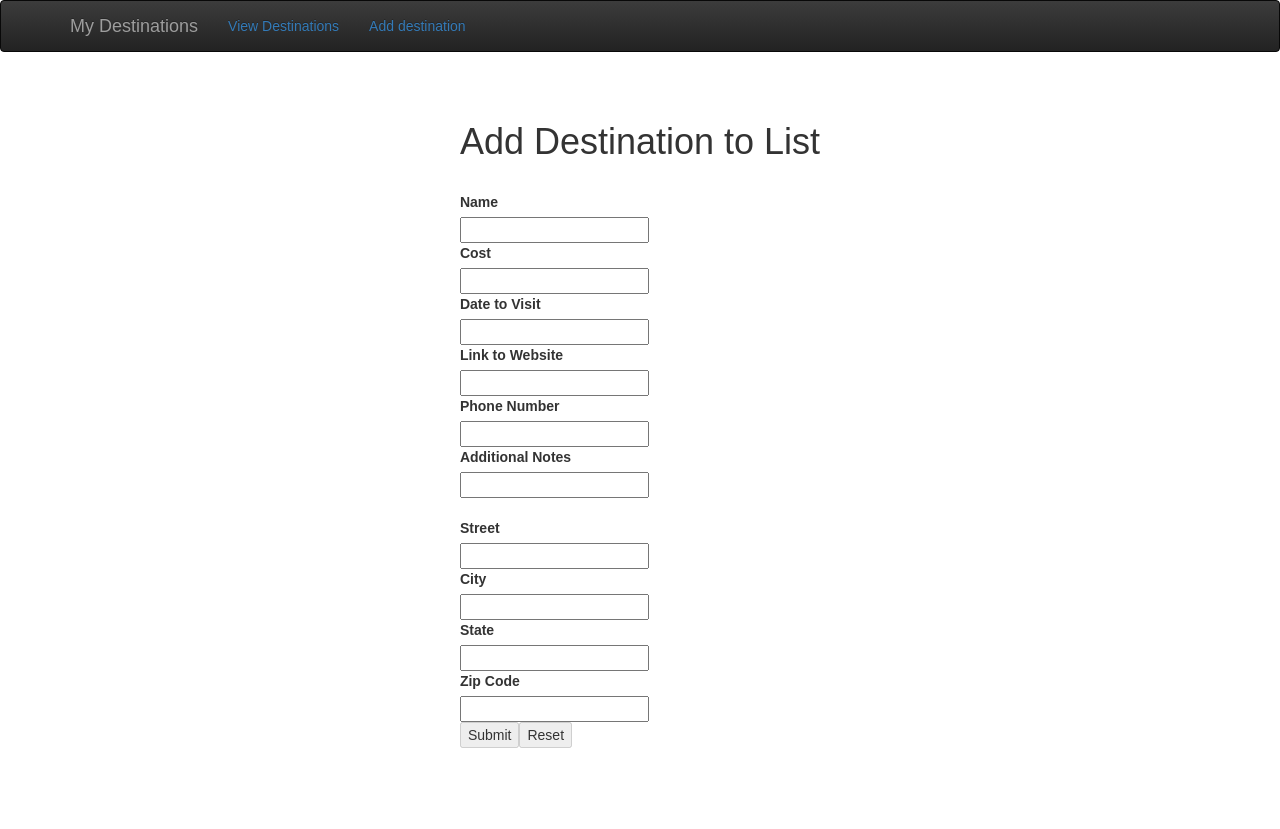
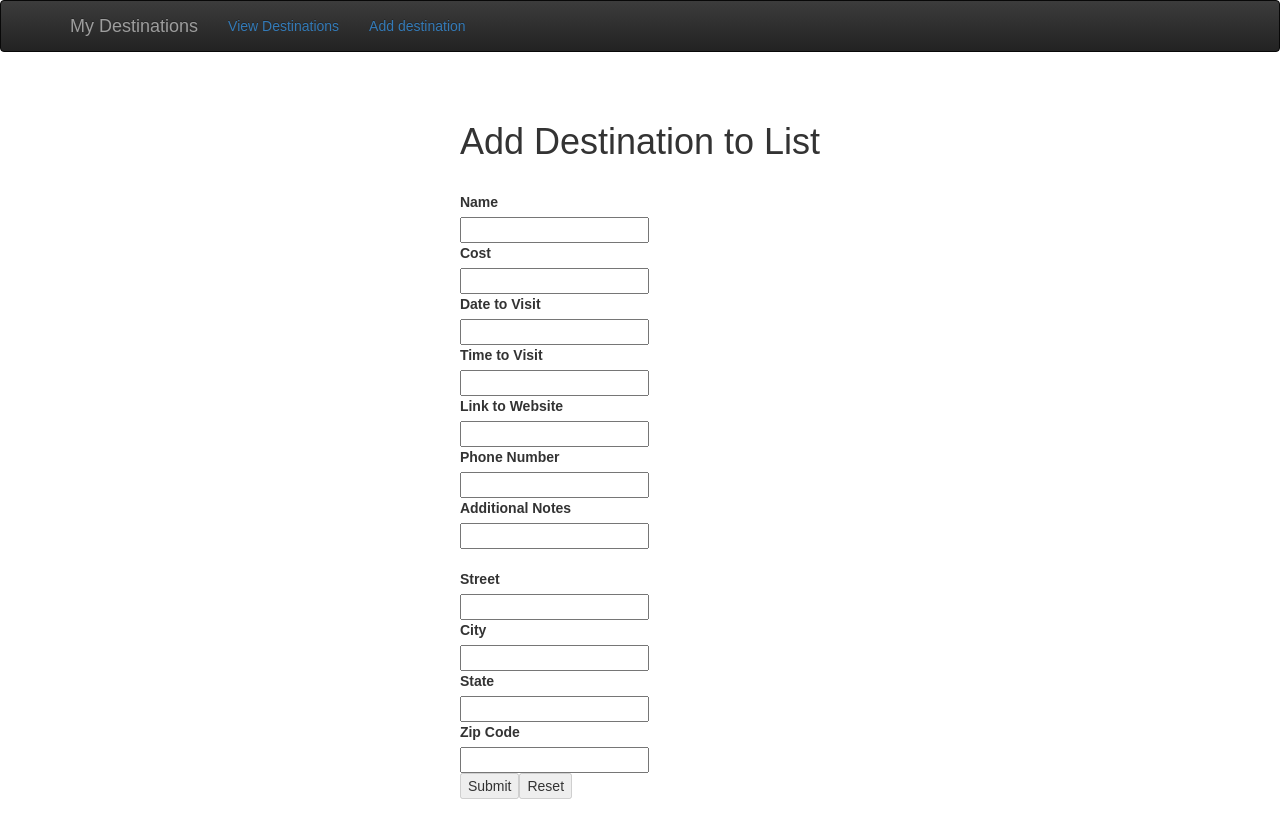
Before and after one commit to natecrow/my-destinations, a React (Create React App) app: page /destinations/new in a window 1280 px wide. Before the commit the page ends 800 px from the top, so only its background shows below. Built offline with nearby package versions, Linux system fonts and the light colour scheme.

Commit message:
Add separate date and time field to form

```diff
--- a/src/components/DestinationForm.js
+++ b/src/components/DestinationForm.js
@@ -10,7 +10,8 @@ let DestinationForm = ({ handleSubmit, pristine, submitting, reset, deleteDestin
         <Field name='id' type='hidden' component={TextField} />
         <Field name='name' type='text' component={TextField} label='Name' />
         <Field name='cost' type='text' component={TextField} label='Cost' />
-        <Field name='dateTimeToVisit' type='text' component={TextField} label='Date to Visit' />
+        <Field name='dateToVisit' type='text' component={TextField} label='Date to Visit' />
+        <Field name='timeToVisit' type='text' component={TextField} label='Time to Visit' />
         <Field name='linkToWebsite' type='text' component={TextField} label='Link to Website' />
         <Field name='phoneNumber' type='text' component={TextField} label='Phone Number' />
         <Field name='notes' type='text' component={TextField} label='Additional Notes' />
```
